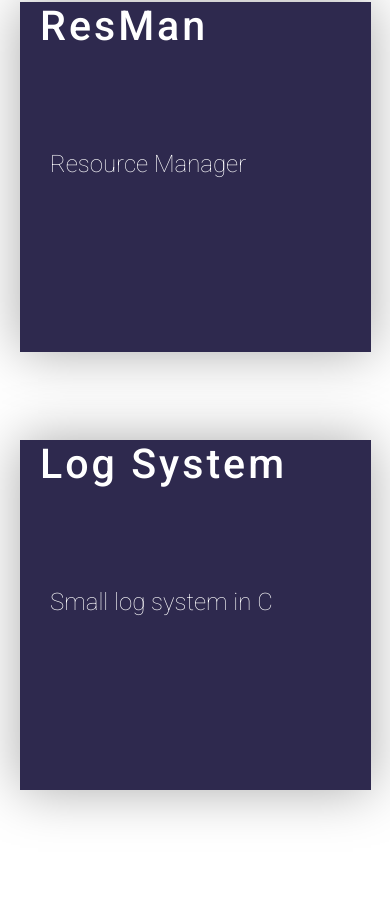
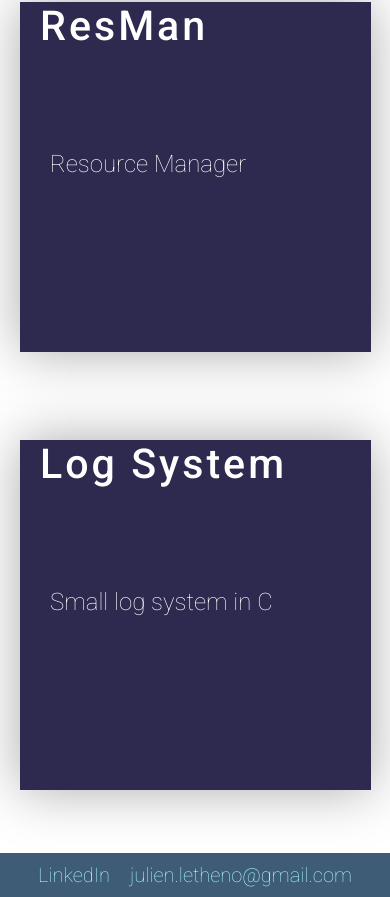
Before and after one commit to lethenju/portfolio-react, a React (Create React App) app: page / in a window 390 px wide. Shown: the part 2620-3517 px from the top of the page. Before the commit the page ends 3473 px from the top, so only its background shows below. Built offline with nearby package versions, Linux system fonts and the light colour scheme.

Commit message:
[Add] Footer

```diff
--- /dev/null
+++ b/src/Footer.js
@@ -0,0 +1,10 @@
+import React from "react";
+
+export default function Footer(props) {
+  return (
+    <div className="Footer">
+      <a href="https://www.linkedin.com/in/julien-letheno/">LinkedIn</a>
+      <a href="mailto:julien.letheno@gmail.com">julien.letheno@gmail.com</a>
+    </div>
+  );
+}
--- a/src/HomePage.js
+++ b/src/HomePage.js
@@ -1,6 +1,7 @@
 import React from "react";
 import ProjectBar from "./ProjectBar";
 import ProfilePanel from "./ProfilePanel";
+import Footer from "./Footer";
 
 function Hello(props) {
   return (
@@ -19,6 +20,7 @@ export default function HomePage(props) {
       <Hello name="Julien LE THENO" />
       <ProfilePanel />
       <ProjectBar hide_callback={props.switch_to_project_callback} />
+      <Footer />
     </div>
   );
 }
--- a/src/styles.css
+++ b/src/styles.css
@@ -375,3 +375,33 @@ p {
   clip-path: circle(0%);
   transition: opacity 1s clip-path 1s;
 }
+
+.Footer {
+  text-align: center;
+  padding: 50px;
+  background-color: #3e5c76;
+}
+.Footer a {
+  color: #aff;
+  font-weight: 100;
+  text-decoration: none;
+  margin-right: 100px;
+  margin-left: 100px;
+  font-size: 25px;
+}
+.Footer a:hover {
+  color: #fff;
+}
+
+@media (max-width: 850px) {
+  .Footer {
+    text-align: center;
+    padding: 10px;
+  }
+  .Footer a {
+    display: inline-block;
+    margin-right: 10px;
+    margin-left: 10px;
+    font-size: 20px;
+  }
+}
```
Also changed, not shown: src/ProjectBar.js (+1 -1 lines).
